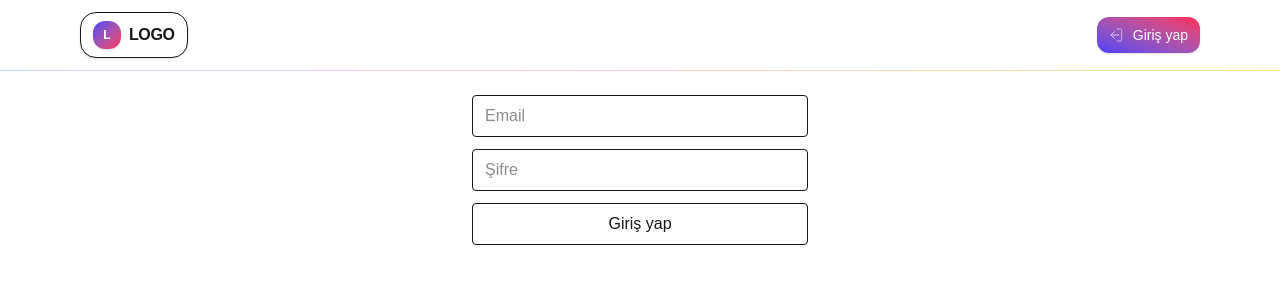
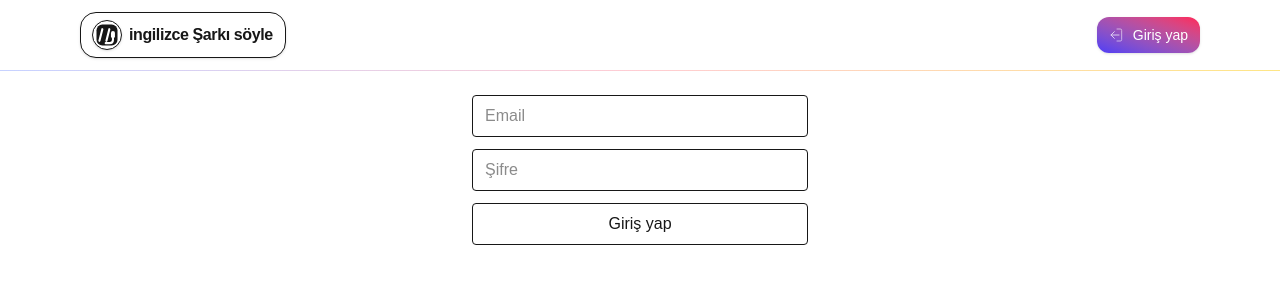
Before and after one commit to ferhanayding/sarkilarla-ingilizce-ogren, a Next.js app: page /auth/login in a window 1280 px wide. Shown: the top 300 px of the page. Built offline with nearby package versions, Linux system fonts and the light colour scheme; no server answers.

Commit message:
feat: refactor logo component and integrate into topbar

```diff
--- a/app/components/icons/logo-mark.tsx
+++ b/app/components/icons/logo-mark.tsx
@@ -1,11 +1,96 @@
-import { IconBase, type IconProps } from "./icon-base";
+"use client";
 
-export function LogoMarkIcon({ size = 20, ...props }: IconProps) {
+import * as React from "react";
+
+type Props = React.SVGProps<SVGSVGElement> & {
+  size?: number;
+  /** 'solid' (gradient zemin), 'outline' (sadece çizgiler), 'mono' (currentColor tek renk) */
+  variant?: "solid" | "outline" | "mono";
+};
+
+export default function LogoMark({
+  size = 28,
+  variant = "solid",
+  className,
+  ...rest
+}: Props) {
+  const gid = React.useId(); // gradient id çakışmasın
+
+  if (variant === "mono") {
+    // Tek renk (currentColor). Koyu/renkli zeminlerde ideal.
+    return (
+      <div
+      className="inline-flex items-center gap-2 rounded-2xl  border shadow-sm bg-white hover:shadow transition"
+      >
+
+      <svg
+        width={size}
+        height={size}
+        viewBox="0 0 24 24"
+        className={className}
+        aria-hidden
+        {...rest}
+        >
+        {/* dış çerçeve */}
+        <rect x="3" y="3" width="18" height="18" rx="5" fill="currentColor" />
+        {/* fonetik slash'lar */}
+        <path d="M8 7l-2.5 10M14 7l-2.5 10" stroke="#fff" strokeWidth={1.8} strokeLinecap="round" />
+        {/* mikrofon kapsülü */}
+        <rect x="15.4" y="8.5" width="3.4" height="6.2" rx="1.7" fill="#fff" />
+        {/* mic gövde */}
+        <path d="M17.1 14.7v1.6c0 1.6-1.3 2.7-3 2.7h-3.2" stroke="#fff" strokeWidth={1.8} strokeLinecap="round" />
+      </svg>
+        </div>
+    );
+  }
+
+  if (variant === "outline") {
+    // Sadece çizgiler (zeminsiz). Açık zeminlerde çok temiz durur.
+    return (
+      <div
+        className="inline-flex items-center gap-2 rounded-2xl  border shadow-sm bg-white hover:shadow transition"
+      >
+
+      <svg
+        width={size}
+        height={size}
+        viewBox="0 0 24 24"
+        className={className}
+        aria-hidden
+        {...rest}
+        >
+        <rect x="3.75" y="3.75" width="16.5" height="16.5" rx="4.5" stroke="currentColor" strokeWidth={1.5} fill="none" />
+        <path d="M8 7l-2.5 10M14 7l-2.5 10" stroke="currentColor" strokeWidth={1.6} strokeLinecap="round" />
+        <rect x="15.4" y="8.5" width="3.4" height="6.2" rx="1.7" stroke="currentColor" strokeWidth={1.5} fill="none" />
+        <path d="M17.1 14.7v1.6c0 1.6-1.3 2.7-3 2.7h-3.2" stroke="currentColor" strokeWidth={1.6} strokeLinecap="round" />
+      </svg>
+        </div>
+    );
+  }
+
+  // default: 'solid' — gradient zemin + beyaz glyph
   return (
-    <IconBase size={size} {...props}>
-      <rect x="3" y="3" width="18" height="18" rx="5" fill="currentColor" />
-      <path d="M10 7v10" stroke="#fff" strokeWidth="2" />
-      <path d="M13.5 7H10" stroke="#fff" strokeWidth="2" />
-    </IconBase>
+    <div   className="inline-flex items-center gap-2 rounded-2xl  border shadow-sm bg-white hover:shadow transition" >
+
+    <svg
+      width={size}
+      height={size}
+      viewBox="0 0 24 24"
+      className={className}
+      aria-hidden
+      {...rest}
+      >
+      <defs>
+        <linearGradient id={`pk-${gid}`} x1="0" y1="0" x2="1" y2="1">
+          <stop offset="0%" stopColor="#4f46e5" />   {/* indigo-600 */}
+          <stop offset="70%" stopColor="#ec4899" />  {/* pink-500/rose-500 */}
+        </linearGradient>
+      </defs>
+      <rect x="3" y="3" width="18" height="18" rx="5" fill={`url(#pk-${gid})`} />
+      <path d="M8 7l-2.5 10M14 7l-2.5 10" stroke="#fff" strokeWidth={1.9} strokeLinecap="round" />
+      <rect x="15.4" y="8.5" width="3.4" height="6.2" rx="1.7" fill="#fff" />
+      <path d="M17.1 14.7v1.6c0 1.6-1.3 2.7-3 2.7h-3.2" stroke="#fff" strokeWidth={1.9} strokeLinecap="round" />
+    </svg>
+      </div>
   );
 }
--- /dev/null
+++ b/app/components/icons/logo.tsx
@@ -0,0 +1,24 @@
+"use client";
+
+import Link from "next/link";
+import LogoMark from "./logo-mark";
+
+type Props = {
+  compact?: boolean; // true: sadece ikon + kısa ad
+};
+
+export default function Logo({ compact = false }: Props) {
+  return (
+    <Link
+      href="/"
+      className="inline-flex items-center gap-2 rounded-2xl px-3 py-2 border shadow-sm bg-white hover:shadow transition"
+    >
+      <div className="h-7 w-7 rounded-xl flex items-center justify-center">
+        <LogoMark size={28} variant="mono"  />
+      </div>
+      <span className="font-extrabold tracking-tight">
+        {compact ? "PK" : "ingilizce Şarkı söyle"}
+      </span>
+    </Link>
+  );
+}
--- a/app/components/topbar/index.tsx
+++ b/app/components/topbar/index.tsx
@@ -5,11 +5,11 @@ import Link from "next/link";
 import { LogOutIcon } from "../icons/logout";
 import { LogInIcon } from "../icons/logIn";
 import { useAuth } from "@/app/context/auth/auth-provider";
-
-
+import LogoMark from "../icons/logo-mark";
+import Logo from "../icons/logo";
 
 export default function Topbar() {
-      const { userEmail, checking, signOut } = useAuth();
+  const { userEmail, checking, signOut } = useAuth();
 
   return (
     <div className="sticky top-0 z-40 backdrop-blur bg-white/70">
@@ -17,12 +17,9 @@ export default function Topbar() {
         {/* Logo */}
         <Link
           href="/"
-          className="inline-flex items-center gap-2 rounded-2xl px-3 py-2 border shadow-sm bg-white hover:shadow transition"
+          // className="inline-flex items-center gap-2 rounded-2xl  border shadow-sm bg-white hover:shadow transition"
         >
-          <div className="h-7 w-7 rounded-xl flex items-center justify-center text-xs font-bold text-white bg-gradient-to-br from-indigo-600 to-rose-500 shadow-sm">
-            L
-          </div>
-          <span className="font-extrabold tracking-tight">LOGO</span>
+          <Logo  />
         </Link>
 
         {/* Sağ taraf: auth */}
```
